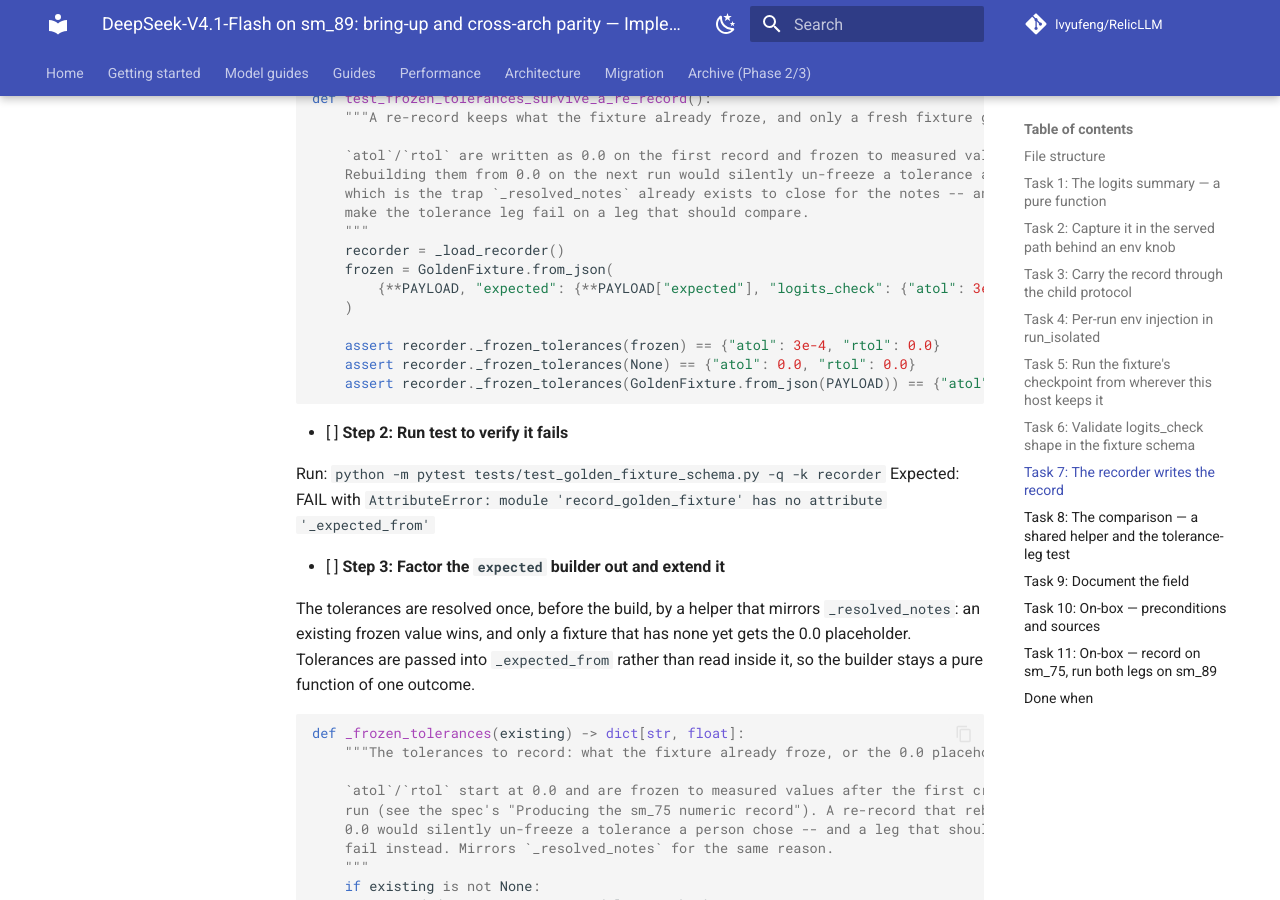
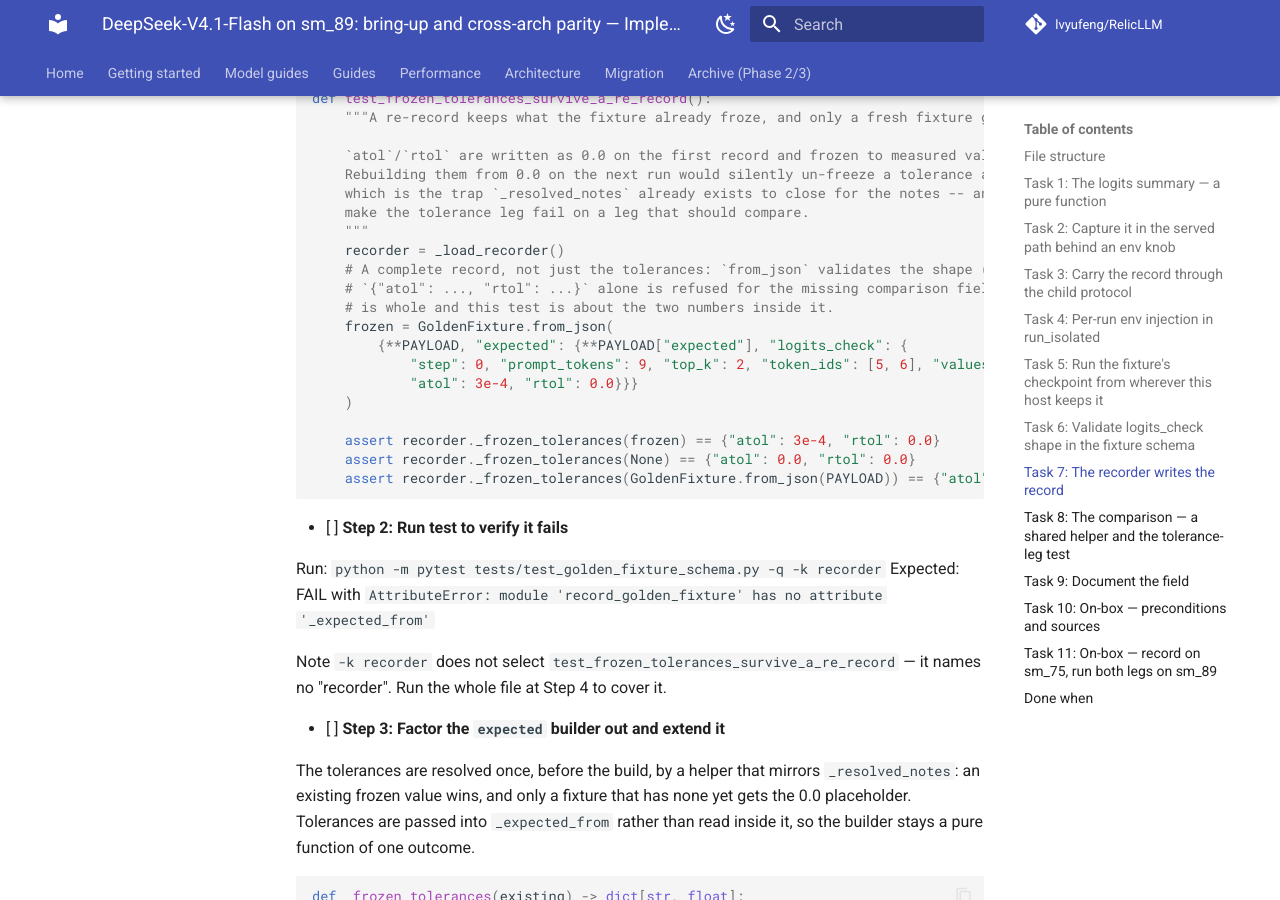
Before and after one commit to lvyufeng/RelicLLM, an MkDocs documentation site: the page built from docs/superpowers/plans/2026-10-09-v41-flash-sm89.md, in a window 1280 px wide and 900 px high, scrolled down 21158 px. Built offline with MkDocs 1.6.1 and Material for MkDocs 9.7.7, drawn with Linux system fonts in a browser that asks for light colours; comment, search, counter and statistics services are not loaded.

Commit message:
docs: give the frozen-tolerance test a whole record
Task 6 made `from_json` validate every field of a `logits_check`, so the plan's
four-key payload for `test_frozen_tolerances_survive_a_re_record` raises on the
missing comparison fields instead of asserting the two tolerances it is about.
Also note that `-k recorder` does not select that test, so Step 4 runs the file.

Co-Authored-By: Claude Code <noreply@anthropic.com>

```diff
--- a/docs/superpowers/plans/2026-10-09-v41-flash-sm89.md
+++ b/docs/superpowers/plans/2026-10-09-v41-flash-sm89.md
@@ -1027,8 +1027,13 @@ def test_frozen_tolerances_survive_a_re_record():
     make the tolerance leg fail on a leg that should compare.
     """
     recorder = _load_recorder()
+    # A complete record, not just the tolerances: `from_json` validates the shape (Task 6), so
+    # `{"atol": ..., "rtol": ...}` alone is refused for the missing comparison fields. The record
+    # is whole and this test is about the two numbers inside it.
     frozen = GoldenFixture.from_json(
-        {**PAYLOAD, "expected": {**PAYLOAD["expected"], "logits_check": {"atol": 3e-4, "rtol": 0.0}}}
+        {**PAYLOAD, "expected": {**PAYLOAD["expected"], "logits_check": {
+            "step": 0, "prompt_tokens": 9, "top_k": 2, "token_ids": [5, 6], "values": [1.5, 0.5],
+            "atol": 3e-4, "rtol": 0.0}}}
     )
 
     assert recorder._frozen_tolerances(frozen) == {"atol": 3e-4, "rtol": 0.0}
@@ -1040,6 +1045,9 @@ def test_frozen_tolerances_survive_a_re_record():
 
 Run: `python -m pytest tests/test_golden_fixture_schema.py -q -k recorder`
 Expected: FAIL with `AttributeError: module 'record_golden_fixture' has no attribute '_expected_from'`
+
+Note `-k recorder` does not select `test_frozen_tolerances_survive_a_re_record` — it names no
+"recorder". Run the whole file at Step 4 to cover it.
 
 - [ ] **Step 3: Factor the `expected` builder out and extend it**
 
```
